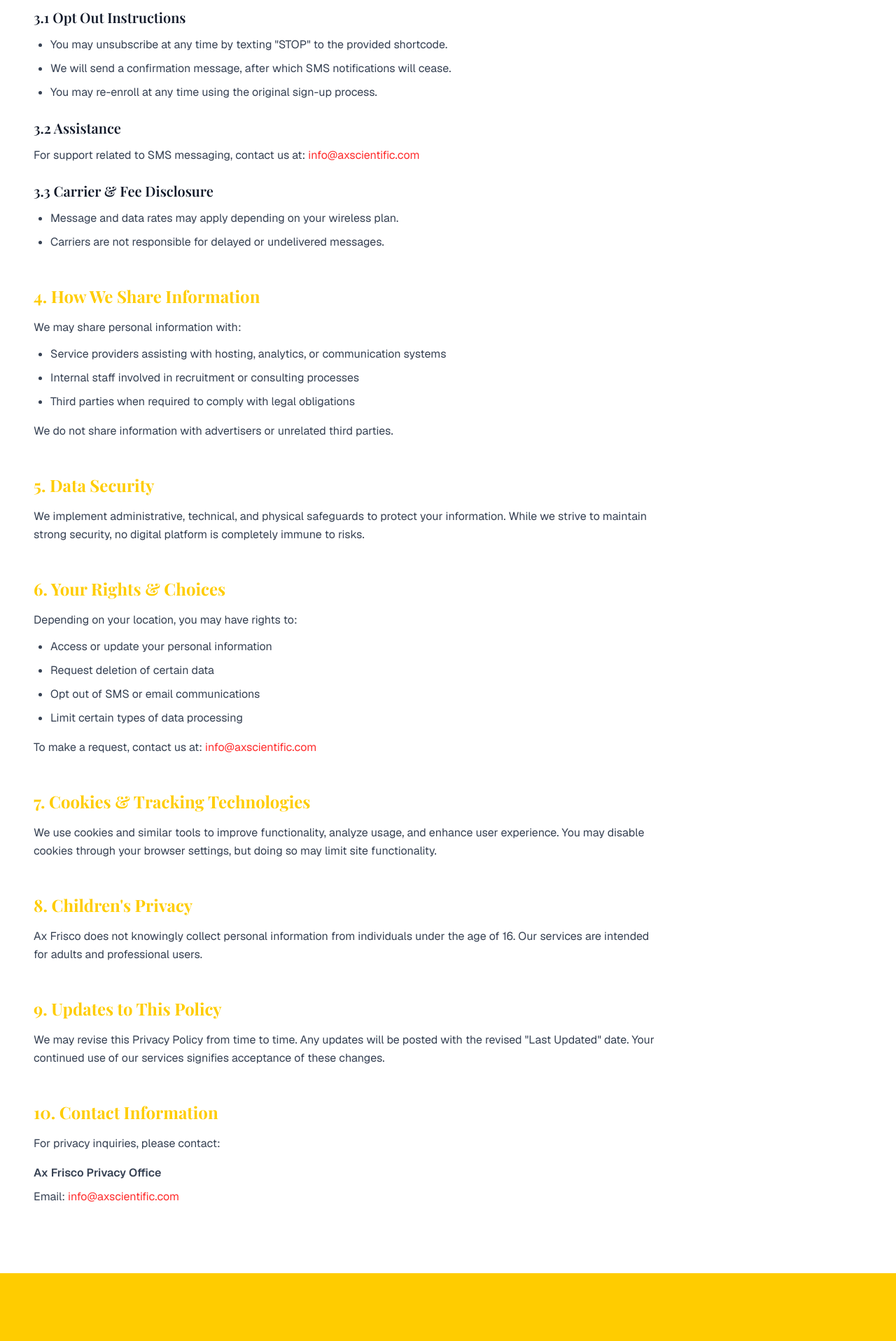
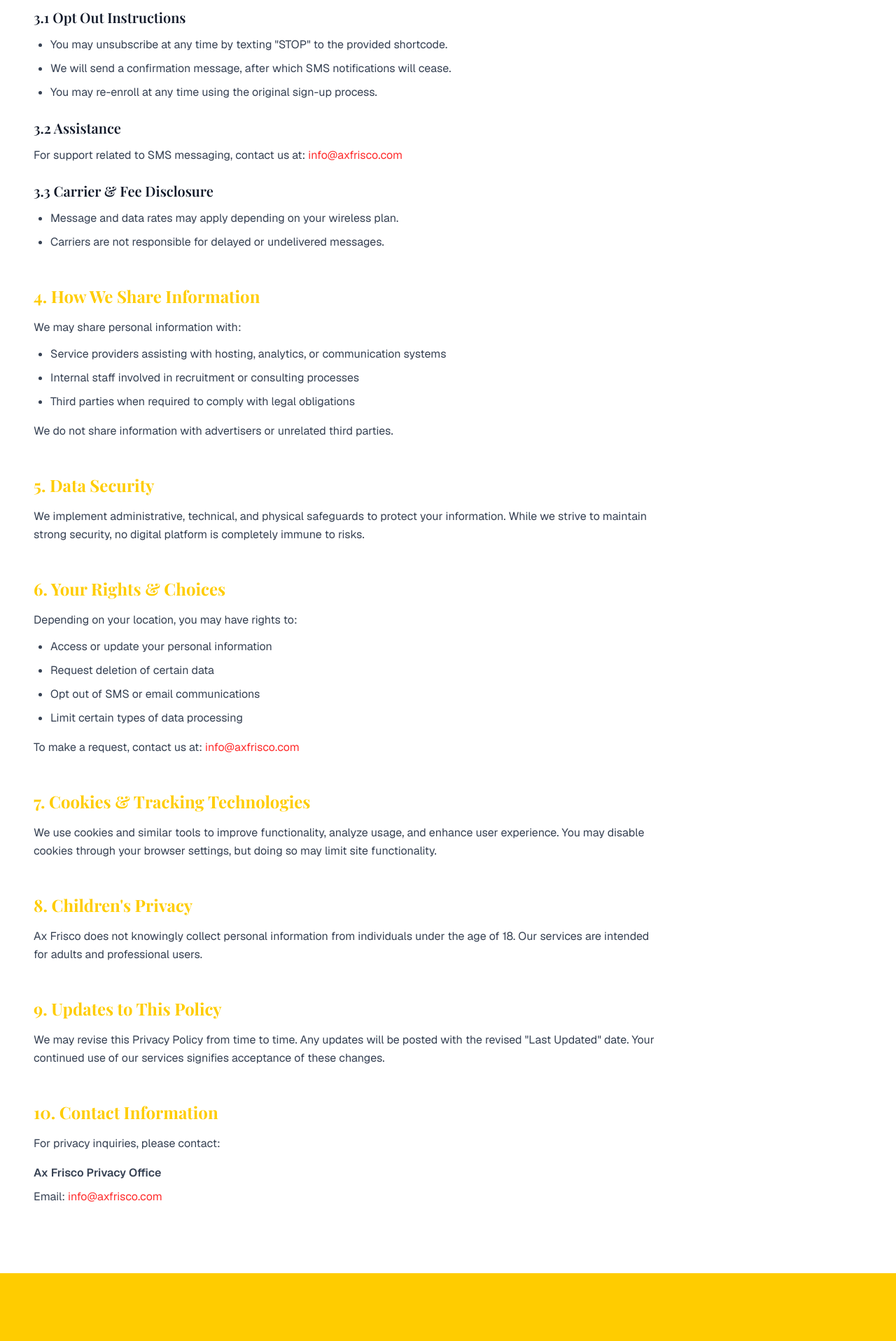
Before and after one commit to newgraph8-commits/Ax-Frisco, a Next.js app: page /privacy in a window 1280 px wide. Shown: the part 1662-3578 px from the top of the page at 70% size. Built offline with nearby package versions, Linux system fonts and the light colour scheme; a web font is replaced by a local one.

Commit message:
feat: update email addresses and privacy age requirement
Change email addresses and update privacy age to 18.

```diff
--- a/app/privacy/page.tsx
+++ b/app/privacy/page.tsx
@@ -89,8 +89,8 @@ export default function PrivacyPolicyPage() {
                 <h3 className="text-xl font-semibold text-gray-900 mb-3 mt-6">3.2 Assistance</h3>
                 <p>
                   For support related to SMS messaging, contact us at:{" "}
-                  <a href="mailto:info@axscientific.com" className="text-[#FF2B2B] hover:underline">
-                    info@axscientific.com
+                  <a href="mailto:info@axfrisco.com" className="text-[#FF2B2B] hover:underline">
+                    info@axfrisco.com
                   </a>
                 </p>
 
@@ -131,8 +131,8 @@ export default function PrivacyPolicyPage() {
                 </ul>
                 <p className="mt-4">
                   To make a request, contact us at:{" "}
-                  <a href="mailto:info@axscientific.com" className="text-[#FF2B2B] hover:underline">
-                    info@axscientific.com
+                  <a href="mailto:info@axfrisco.com" className="text-[#FF2B2B] hover:underline">
+                    info@axfrisco.com
                   </a>
                 </p>
               </section>
@@ -148,7 +148,7 @@ export default function PrivacyPolicyPage() {
               <section className="pt-4">
                 <h2 className="text-2xl font-bold text-primary mb-4">8. Children's Privacy</h2>
                 <p>
-                  Ax Frisco does not knowingly collect personal information from individuals under the age of 16.
+                  Ax Frisco does not knowingly collect personal information from individuals under the age of 18.
                   Our services are intended for adults and professional users.
                 </p>
               </section>
@@ -168,8 +168,8 @@ export default function PrivacyPolicyPage() {
                   <p className="font-semibold">Ax Frisco Privacy Office</p>
                   <p>
                     Email:{" "}
-                    <a href="mailto:info@axscientific.com" className="text-[#FF2B2B] hover:underline">
-                      info@axscientific.com
+                    <a href="mailto:info@axfrisco.com" className="text-[#FF2B2B] hover:underline">
+                      info@axfrisco.com
                     </a>
                   </p>
                 </div>
```
